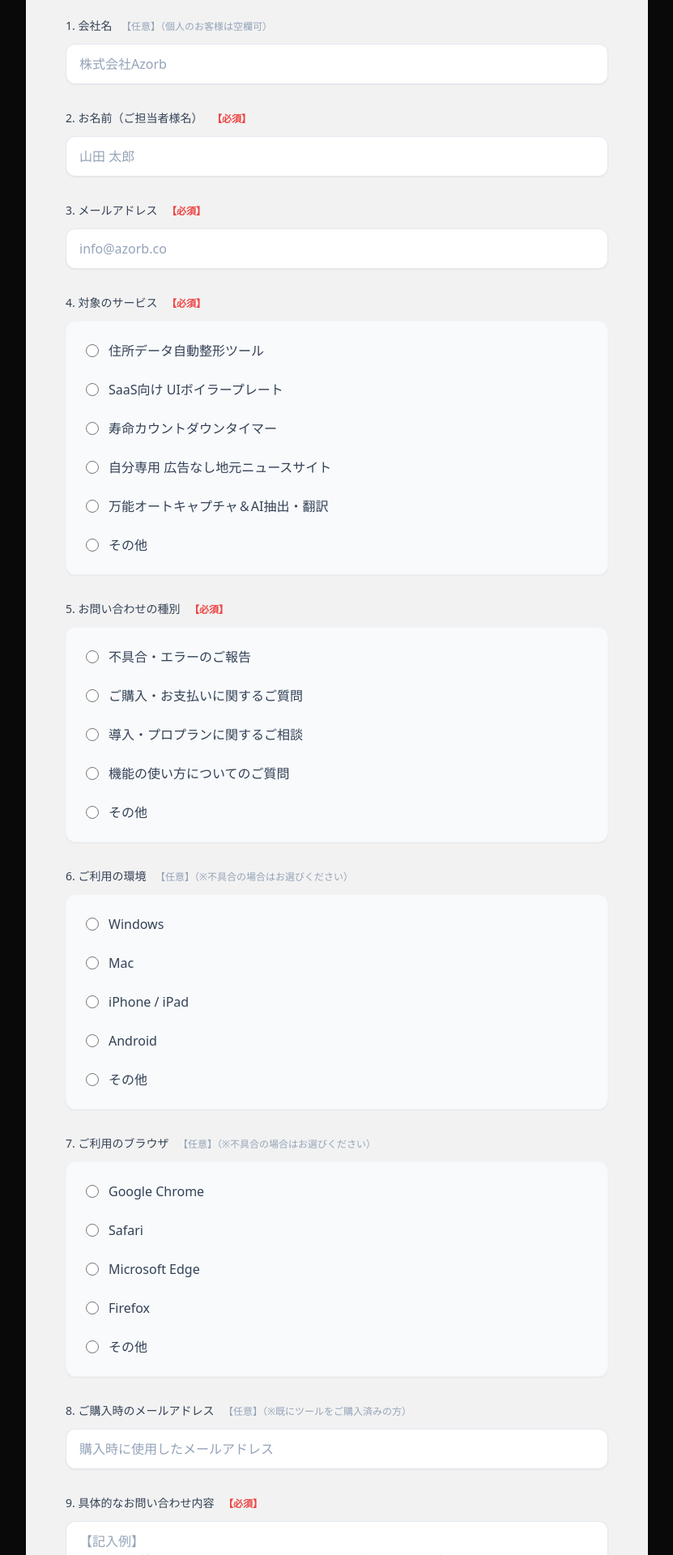
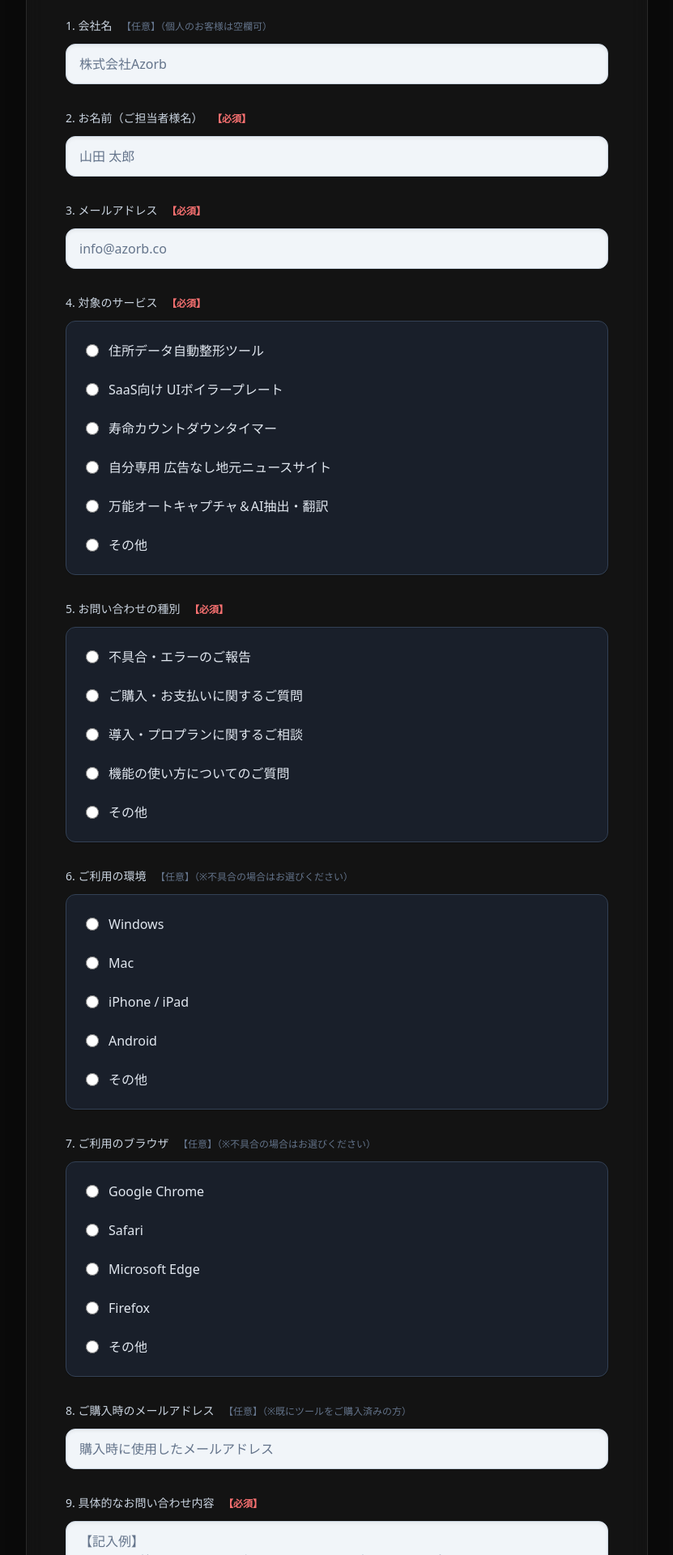
Before and after one commit to giriken35/template-lp, a Next.js app: page /contact in a window 1280 px wide. Shown: the part 260-2180 px from the top of the page at 81% size, without its empty margins (224-1055 px from the left). Built offline with nearby package versions, Linux system fonts and the light colour scheme.

Commit message:
style: refine contact form contrast with dark card and distinct inputs

```diff
--- a/src/app/contact/page.tsx
+++ b/src/app/contact/page.tsx
@@ -17,16 +17,17 @@ export default function Contact() {
     setIsSubmitting(true);
   };
 
-  // 入力欄の共通クラス（洗練されたクリーンな白ベース）
-  const inputClass = "w-full bg-white border border-slate-200 rounded-xl px-4 py-3 text-slate-900 placeholder-slate-400 focus:outline-none focus:ring-2 focus:ring-primary/50 focus:border-primary transition-all shadow-sm";
-  // ラジオボタンを囲む枠の共通クラス（うっすらと色をつけて視認性アップ）
-  const radioGroupClass = "space-y-2 bg-slate-50 p-4 rounded-xl border border-slate-100 shadow-sm";
+  // 入力欄の共通クラス（ダークカード上で視認性の高い白系の入力欄）
+  const inputClass = "w-full bg-slate-100 border border-slate-300 rounded-xl px-4 py-3 text-slate-900 placeholder-slate-500 focus:bg-white focus:outline-none focus:ring-2 focus:ring-primary/50 focus:border-primary transition-all shadow-inner";
+
+  // ラジオボタンを囲む枠の共通クラス（ダーク系で、少し浮き出る上品な色）
+  const radioGroupClass = "space-y-2 bg-slate-800/60 p-4 rounded-xl border border-slate-700 shadow-sm";
+
   // 動的入力欄のクラス
-  const dynamicInputClass = "w-full bg-white border border-slate-200 rounded-lg px-3 py-2 text-sm text-slate-900 focus:outline-none focus:ring-2 focus:ring-primary/50 shadow-sm mt-2";
+  const dynamicInputClass = "w-full bg-slate-100 border border-slate-300 rounded-lg px-3 py-2 text-sm text-slate-900 focus:bg-white focus:outline-none focus:ring-2 focus:ring-primary/50 shadow-inner mt-2";
 
   return (
     <div className="min-h-screen bg-background font-sans selection:bg-primary/30 py-12 px-6">
-      {/* 背景は暗いネオンのまま */}
       <div className="ambient-bg" />
 
       <div className="max-w-3xl mx-auto relative z-10">
@@ -38,12 +39,12 @@ export default function Contact() {
           トップページへ戻る
         </Link>
 
-        {/* フォーム本体をクリーンな白ベースのグラスモーフィズムに変更 */}
-        <div className="bg-white/95 backdrop-blur-xl text-slate-800 rounded-3xl p-8 md:p-12 border border-white/20 shadow-2xl relative overflow-hidden">
+        {/* フォーム全体は元の洗練されたダークグラスカードに戻す */}
+        <div className="glass-card rounded-3xl p-8 md:p-12 border border-white/10 shadow-2xl relative overflow-hidden">
           <div className="absolute top-0 left-0 w-full h-1 bg-gradient-to-r from-primary/50 via-primary to-primary/50"></div>
 
-          <h1 className="text-3xl font-bold mb-2 text-slate-900">お問い合わせ</h1>
-          <p className="text-slate-500 mb-8 pb-8 border-b border-slate-200">
+          <h1 className="text-3xl font-bold mb-2 text-white">お問い合わせ</h1>
+          <p className="text-slate-400 mb-8 pb-8 border-b border-white/10">
             Azorbの各種サービスについてのお問い合わせはこちらからお願いいたします。
           </p>
 
@@ -54,8 +55,8 @@ export default function Contact() {
             className="space-y-8"
           >
             <div className="space-y-3">
-              <label className="block text-sm font-medium text-slate-700">
-                1. 会社名 <span className="text-slate-400 ml-2 text-xs font-normal">【任意】（個人のお客様は空欄可）</span>
+              <label className="block text-sm font-medium text-slate-300">
+                1. 会社名 <span className="text-slate-500 ml-2 text-xs font-normal">【任意】（個人のお客様は空欄可）</span>
               </label>
               <input
                 type="text"
@@ -66,8 +67,8 @@ export default function Contact() {
             </div>
 
             <div className="space-y-3">
-              <label className="block text-sm font-medium text-slate-700">
-                2. お名前（ご担当者様名） <span className="text-red-500 ml-2 text-xs font-bold">【必須】</span>
+              <label className="block text-sm font-medium text-slate-300">
+                2. お名前（ご担当者様名） <span className="text-red-400 ml-2 text-xs font-bold">【必須】</span>
               </label>
               <input
                 type="text"
@@ -79,8 +80,8 @@ export default function Contact() {
             </div>
 
             <div className="space-y-3">
-              <label className="block text-sm font-medium text-slate-700">
-                3. メールアドレス <span className="text-red-500 ml-2 text-xs font-bold">【必須】</span>
+              <label className="block text-sm font-medium text-slate-300">
+                3. メールアドレス <span className="text-red-400 ml-2 text-xs font-bold">【必須】</span>
               </label>
               <input
                 type="email"
@@ -92,8 +93,8 @@ export default function Contact() {
             </div>
 
             <div className="space-y-3">
-              <label className="block text-sm font-medium text-slate-700">
-                4. 対象のサービス <span className="text-red-500 ml-2 text-xs font-bold">【必須】</span>
+              <label className="block text-sm font-medium text-slate-300">
+                4. 対象のサービス <span className="text-red-400 ml-2 text-xs font-bold">【必須】</span>
               </label>
               <div className={radioGroupClass}>
                 {[
@@ -104,7 +105,7 @@ export default function Contact() {
                   "万能オートキャプチャ＆AI抽出・翻訳",
                   "その他"
                 ].map((service) => (
-                  <label key={service} className="flex items-center space-x-3 p-2 rounded hover:bg-slate-100 transition-colors cursor-pointer">
+                  <label key={service} className="flex items-center space-x-3 p-2 rounded hover:bg-slate-700/50 transition-colors cursor-pointer">
                     <input
                       type="radio"
                       name="service"
@@ -114,11 +115,10 @@ export default function Contact() {
                       onChange={(e) => setSelectedService(e.target.value)}
                       className="w-4 h-4 text-primary bg-white border-slate-300 focus:ring-primary"
                     />
-                    <span className="text-slate-700 font-medium">{service}</span>
+                    <span className="text-slate-200 font-medium">{service}</span>
                   </label>
                 ))}
 
-                {/* その他の場合の記述欄 */}
                 {selectedService === "その他" && (
                   <div className="pl-9 pr-2 pb-2 pt-1 transition-all duration-200">
                     <input
@@ -134,8 +134,8 @@ export default function Contact() {
             </div>
 
             <div className="space-y-3">
-              <label className="block text-sm font-medium text-slate-700">
-                5. お問い合わせの種別 <span className="text-red-500 ml-2 text-xs font-bold">【必須】</span>
+              <label className="block text-sm font-medium text-slate-300">
+                5. お問い合わせの種別 <span className="text-red-400 ml-2 text-xs font-bold">【必須】</span>
               </label>
               <div className={radioGroupClass}>
                 {[
@@ -145,7 +145,7 @@ export default function Contact() {
                   "機能の使い方についてのご質問",
                   "その他"
                 ].map((type) => (
-                  <label key={type} className="flex items-center space-x-3 p-2 rounded hover:bg-slate-100 transition-colors cursor-pointer">
+                  <label key={type} className="flex items-center space-x-3 p-2 rounded hover:bg-slate-700/50 transition-colors cursor-pointer">
                     <input
                       type="radio"
                       name="inquiry_type"
@@ -155,11 +155,10 @@ export default function Contact() {
                       onChange={(e) => setSelectedInquiryType(e.target.value)}
                       className="w-4 h-4 text-primary bg-white border-slate-300 focus:ring-primary"
                     />
-                    <span className="text-slate-700 font-medium">{type}</span>
+                    <span className="text-slate-200 font-medium">{type}</span>
                   </label>
                 ))}
 
-                {/* その他の場合の記述欄 */}
                 {selectedInquiryType === "その他" && (
                   <div className="pl-9 pr-2 pb-2 pt-1 transition-all duration-200">
                     <input
@@ -175,12 +174,12 @@ export default function Contact() {
             </div>
 
             <div className="space-y-3">
-              <label className="block text-sm font-medium text-slate-700">
-                6. ご利用の環境 <span className="text-slate-400 ml-2 text-xs font-normal">【任意】（※不具合の場合はお選びください）</span>
+              <label className="block text-sm font-medium text-slate-300">
+                6. ご利用の環境 <span className="text-slate-500 ml-2 text-xs font-normal">【任意】（※不具合の場合はお選びください）</span>
               </label>
               <div className={radioGroupClass}>
                 {["Windows", "Mac", "iPhone / iPad", "Android", "その他"].map((env) => (
-                  <label key={env} className="flex items-center space-x-3 p-2 rounded hover:bg-slate-100 transition-colors cursor-pointer">
+                  <label key={env} className="flex items-center space-x-3 p-2 rounded hover:bg-slate-700/50 transition-colors cursor-pointer">
                     <input
                       type="radio"
                       name="os"
@@ -189,11 +188,10 @@ export default function Contact() {
                       onChange={(e) => setSelectedOs(e.target.value)}
                       className="w-4 h-4 text-primary bg-white border-slate-300 focus:ring-primary"
                     />
-                    <span className="text-slate-700 font-medium">{env}</span>
+                    <span className="text-slate-200 font-medium">{env}</span>
                   </label>
                 ))}
 
-                {/* その他の場合の記述欄 */}
                 {selectedOs === "その他" && (
                   <div className="pl-9 pr-2 pb-2 pt-1 transition-all duration-200">
                     <input
@@ -208,12 +206,12 @@ export default function Contact() {
             </div>
 
             <div className="space-y-3">
-              <label className="block text-sm font-medium text-slate-700">
-                7. ご利用のブラウザ <span className="text-slate-400 ml-2 text-xs font-normal">【任意】（※不具合の場合はお選びください）</span>
+              <label className="block text-sm font-medium text-slate-300">
+                7. ご利用のブラウザ <span className="text-slate-500 ml-2 text-xs font-normal">【任意】（※不具合の場合はお選びください）</span>
               </label>
               <div className={radioGroupClass}>
                 {["Google Chrome", "Safari", "Microsoft Edge", "Firefox", "その他"].map((browser) => (
-                  <label key={browser} className="flex items-center space-x-3 p-2 rounded hover:bg-slate-100 transition-colors cursor-pointer">
+                  <label key={browser} className="flex items-center space-x-3 p-2 rounded hover:bg-slate-700/50 transition-colors cursor-pointer">
                     <input
                       type="radio"
                       name="browser"
@@ -222,11 +220,10 @@ export default function Contact() {
                       onChange={(e) => setSelectedBrowser(e.target.value)}
                       className="w-4 h-4 text-primary bg-white border-slate-300 focus:ring-primary"
                     />
-                    <span className="text-slate-700 font-medium">{browser}</span>
+                    <span className="text-slate-200 font-medium">{browser}</span>
                   </label>
                 ))}
 
-                {/* その他の場合の記述欄 */}
                 {selectedBrowser === "その他" && (
                   <div className="pl-9 pr-2 pb-2 pt-1 transition-all duration-200">
                     <input
@@ -241,8 +238,8 @@ export default function Contact() {
             </div>
 
             <div className="space-y-3">
-              <label className="block text-sm font-medium text-slate-700">
-                8. ご購入時のメールアドレス <span className="text-slate-400 ml-2 text-xs font-normal">【任意】（※既にツールをご購入済みの方）</span>
+              <label className="block text-sm font-medium text-slate-300">
+                8. ご購入時のメールアドレス <span className="text-slate-500 ml-2 text-xs font-normal">【任意】（※既にツールをご購入済みの方）</span>
               </label>
               <input
                 type="email"
@@ -253,8 +250,8 @@ export default function Contact() {
             </div>
 
             <div className="space-y-3">
-              <label className="block text-sm font-medium text-slate-700">
-                9. 具体的なお問い合わせ内容 <span className="text-red-500 ml-2 text-xs font-bold">【必須】</span>
+              <label className="block text-sm font-medium text-slate-300">
+                9. 具体的なお問い合わせ内容 <span className="text-red-400 ml-2 text-xs font-bold">【必須】</span>
               </label>
               <textarea
                 name="message"
```
